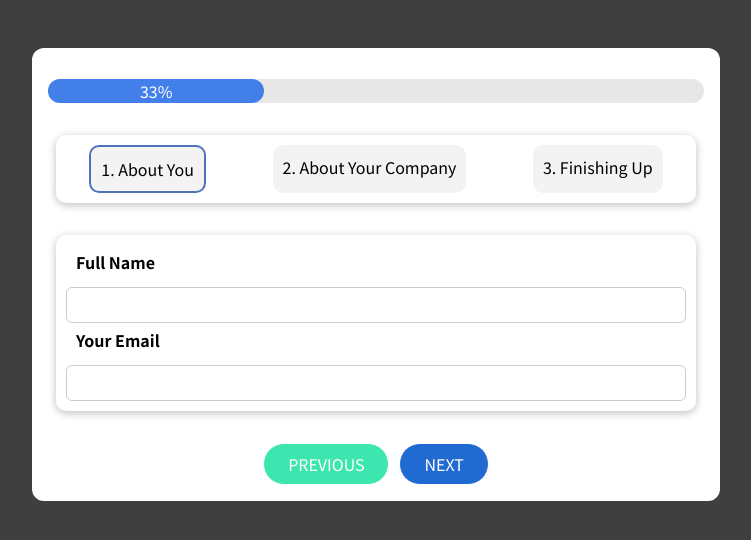
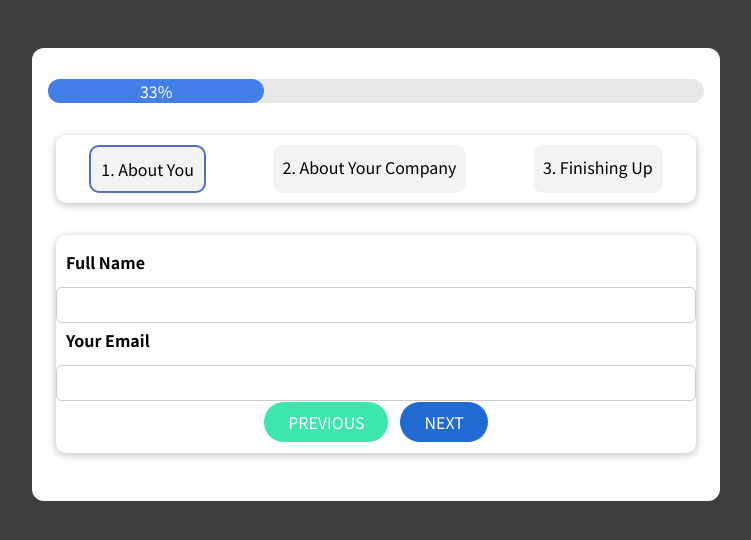
Before and after one commit to aanhlle/react-training-form, a React (Create React App) app: page / in a window 1280 px wide. Shown: the top 540 px of the page, without its empty margins (264-1015 px from the left). Built offline with nearby package versions, Linux system fonts and the light colour scheme.

Commit message:
formik yup

```diff
--- a/package.json
+++ b/package.json
@@ -6,10 +6,12 @@
     "@testing-library/jest-dom": "^5.11.6",
     "@testing-library/react": "^11.2.2",
     "@testing-library/user-event": "^12.5.0",
+    "formik": "^2.2.9",
     "react": "^17.0.1",
     "react-dom": "^17.0.1",
     "react-scripts": "4.0.1",
-    "web-vitals": "^0.2.4"
+    "web-vitals": "^0.2.4",
+    "yup": "^0.32.9"
   },
   "scripts": {
     "start": "react-scripts start",
--- a/src/components/Form/Form.js
+++ b/src/components/Form/Form.js
@@ -11,10 +11,7 @@ const Form = (props) => {
       <ProgressBar />
       <Steps />
       <InputForm />
-      <div className={styles["button-container"]}>
-        <Button className={styles["button-prev"]}>PREVIOUS</Button>
-        <Button className={styles["button-next"]}>NEXT</Button>
-      </div>
+
     </>
   );
 };
--- a/src/components/Form/InputForm.js
+++ b/src/components/Form/InputForm.js
@@ -1,45 +1,74 @@
 import styles from "./InputForm.module.css";
 import Card from "../UI/Card";
+import {Formik, Form, Field} from 'formik'
+import * as Yup from 'yup'
+import Button from '../UI/Button'
 
-const InputForm = (props) => {
-  if (props.step === "secondStep") {
-    return (
-      <Card>
-        <form>
-          <label>Your Company Name</label>
-          <input type="text"></input>
-          <label>Number of Employees</label>
-          <input type="email"></input>
-        </form>
-      </Card>
-    );
-  }
-  if (props.step === "thirdStep") {
-    return (
-      <Card>
-        <form>
-          <label for="places">From where did you hear about us?</label>
+const Page1 = () => {
+  return (
+    <>
+
+      <label htmlFor="name">Full Name</label>
+        <Field name='name' type='text'/>
+        <label htmlFor="email">Your Email</label>
+        <Field name='email' type='email'/>
+
+    </>
+  )
+}
+
+const Page2 = () => {
+  return (
+    <>
+
+        <label htmlFor="companyName">Your Company Name</label>
+          <Field name='companyName' type='text'/>
+          <label htmlFor="numberOfEmployees">Number of Employees</label>
+          <Field name='numberOfEmployees' type='number'/>
+
+    </>
+  )
+}
+
+const Page3 = () => {
+  return (
+    <>
+
+        <label for="places">From where did you hear about us?</label>
           <select id="places">
             <option>Facebook</option>
             <option>Internet</option>
             <option>Friends</option>
             <option>Email marketing</option>
           </select>
-          <input type="checkbox" id="terms" />
-          <label for="terms">I accept terms & conditions</label>
-        </form>
-      </Card>
-    );
-  }
+          <Field name='termsAgree' type="checkbox"/>
+          <label HTMLfor="termsAgree">I accept terms & conditions</label>
+
+    </>
+  )
+}
+
+const InputForm = (props) => {
 
   return (
     <Card>
-      <form className={styles["form-control"]}>
-        <label>Full Name</label>
-        <input type="text"></input>
-        <label>Your Email</label>
-        <input type="email"></input>
-      </form>
+      <Formik initialValues ={{
+        name: '',
+        email: '',
+        companyName: '',
+        numberOfEmployees: 0,
+        termsAgree: false
+      }} onSubmit={(e)=>{console.log(e)}}>
+        <Form>
+        <Page1/>
+        <div className={styles["button-container"]}>
+        <Button className={styles["button-prev"]}>PREVIOUS</Button>
+        <Button className={styles["button-next"]}>NEXT</Button>
+      </div>
+        </Form>
+
+
+      </Formik>
     </Card>
   );
 };
--- a/src/components/Form/InputForm.module.css
+++ b/src/components/Form/InputForm.module.css
@@ -25,3 +25,19 @@ label {
   display: block;
   padding: 5px 10px;
 }
+
+.button-container {
+  display: flex;
+  justify-content: center;
+  align-items: center;
+}
+
+.button-prev {
+  margin: 0 5px;
+  background-color: #3de5af;
+}
+
+.button-next {
+  margin: 0 5px;
+  background-color: #206ad2;
+}
```
Also changed, not shown: 2 other files (tests, documents, lock files or other folders).
